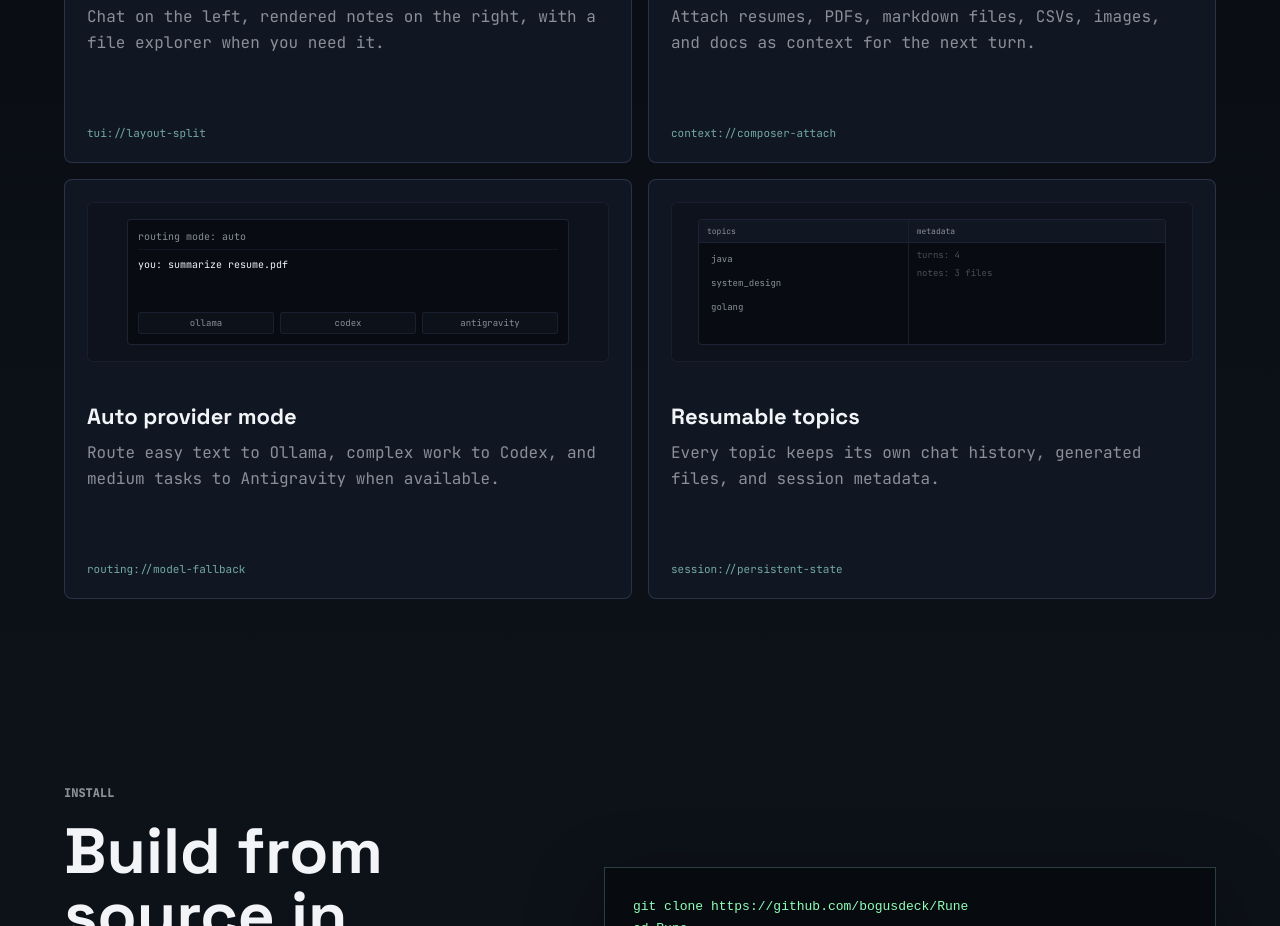
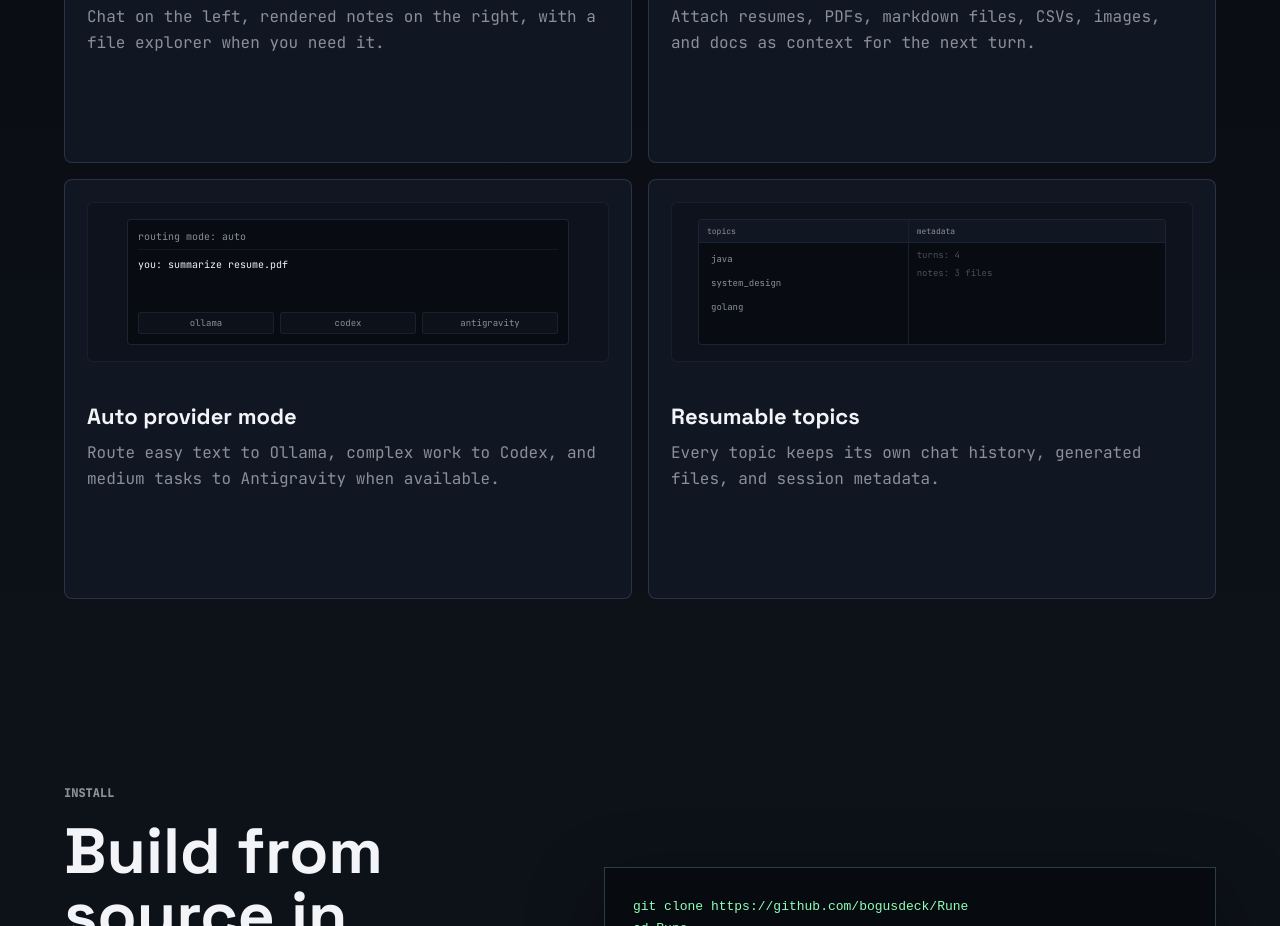
Before and after one commit to bogusdeck/Rune, a website built with Vite: page site/index.html in a window 1280 px wide. Shown: the part 2220-3146 px from the top of the page. Built offline with nearby package versions, Linux system fonts and the light colour scheme.

Commit message:
remove feature footer labels

```diff
--- a/site/index.html
+++ b/site/index.html
@@ -170,7 +170,6 @@
             </div>
             <h3>Split-pane TUI</h3>
             <p>Chat on the left, rendered notes on the right, with a file explorer when you need it.</p>
-            <div class="feature-footer">tui://layout-split</div>
           </article>
 
           <article class="feature-card">
@@ -187,7 +186,6 @@
             </div>
             <h3>Document-aware composer</h3>
             <p>Attach resumes, PDFs, markdown files, CSVs, images, and docs as context for the next turn.</p>
-            <div class="feature-footer">context://composer-attach</div>
           </article>
 
           <article class="feature-card">
@@ -212,7 +210,6 @@
             </div>
             <h3>Auto provider mode</h3>
             <p>Route easy text to Ollama, complex work to Codex, and medium tasks to Antigravity when available.</p>
-            <div class="feature-footer">routing://model-fallback</div>
           </article>
 
           <article class="feature-card">
@@ -236,7 +233,6 @@
             </div>
             <h3>Resumable topics</h3>
             <p>Every topic keeps its own chat history, generated files, and session metadata.</p>
-            <div class="feature-footer">session://persistent-state</div>
           </article>
         </div>
       </section>
--- a/site/styles.css
+++ b/site/styles.css
@@ -537,20 +537,6 @@ h1 {
   justify-content: center;
 }
 
-.feature-footer {
-  margin-top: auto;
-  font-family: 'JetBrains Mono', monospace;
-  font-size: 11px;
-  color: var(--cyan);
-  opacity: 0.7;
-  transition: opacity 180ms ease, transform 180ms ease;
-  transform: translateX(0);
-}
-
-.feature-grid article:hover .feature-footer {
-  opacity: 1;
-  transform: translateX(4px);
-}
 
 /* Custom CSS Mocks for Cards */
 
```
